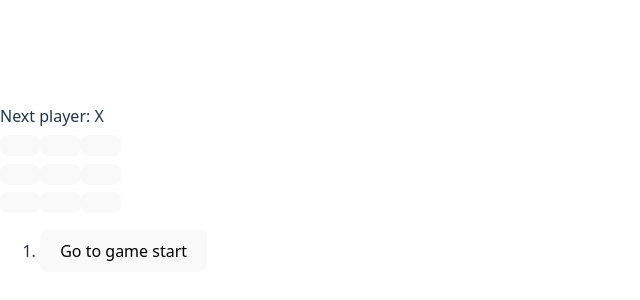
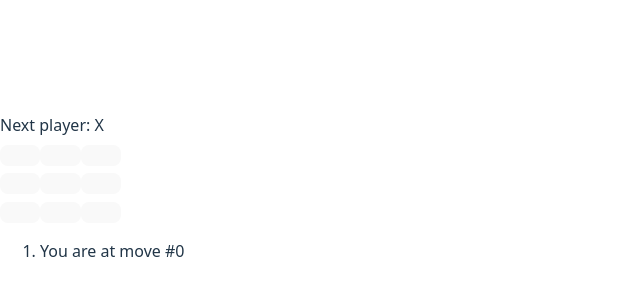
Before and after one commit to tlavu2004/csc13114-ia01, a React (Vite) app: page / in a window 1280 px wide. Shown: the part 204-504 px from the top of the page, without its empty margins (0-640 px from the left). Built offline with nearby package versions, Linux system fonts and the light colour scheme.

Commit message:
feat: enhance move navigation by indicating the current move in the game history

```diff
--- a/src/App.jsx
+++ b/src/App.jsx
@@ -68,7 +68,17 @@ export default function Game() {
 
     return (
       <li key={move}>
-        <button onClick={() => jumpTo(move)}>{description}</button>
+        { move === currentMove
+          ? (
+            <span className='current-move'>
+              You are at move #{move}
+            </span>
+          )
+          : (
+            <button onClick={() => jumpTo(move)}>
+              {description}
+            </button>
+          )}
       </li>
     );
   });
```
